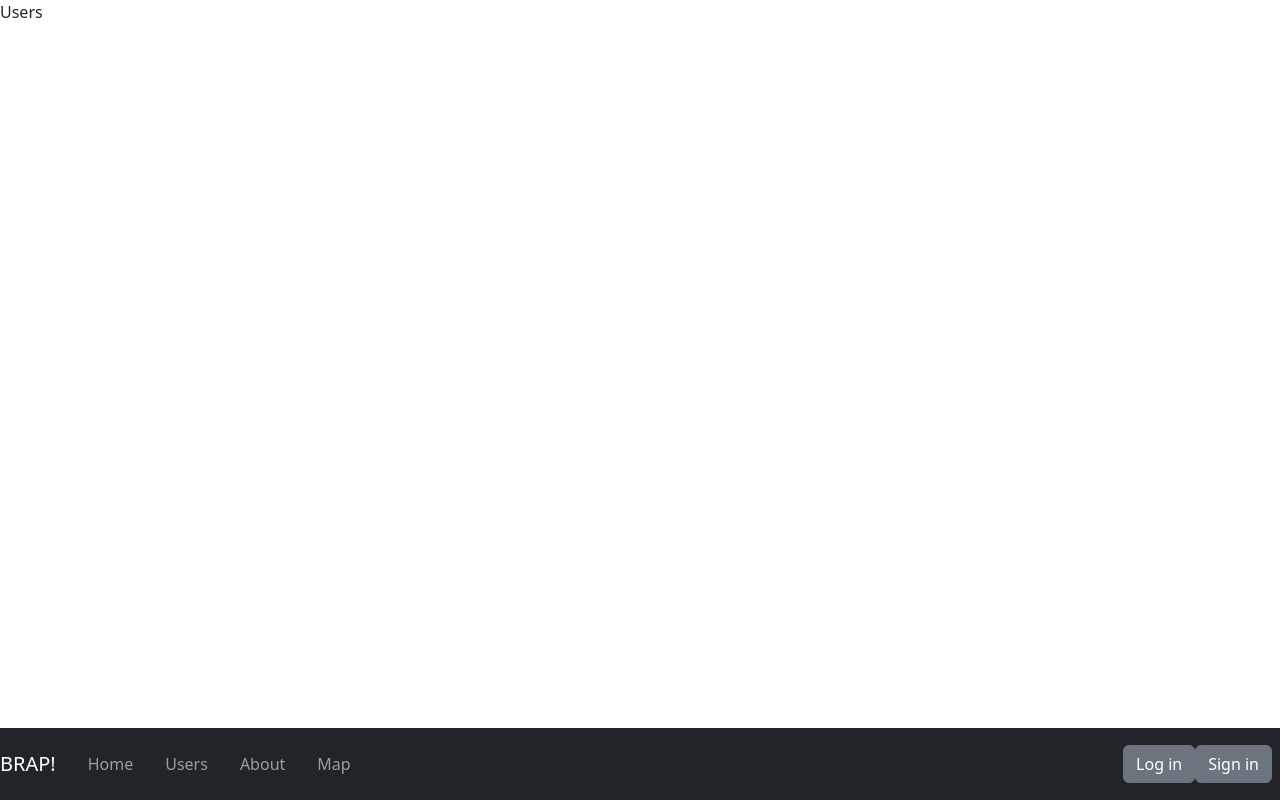
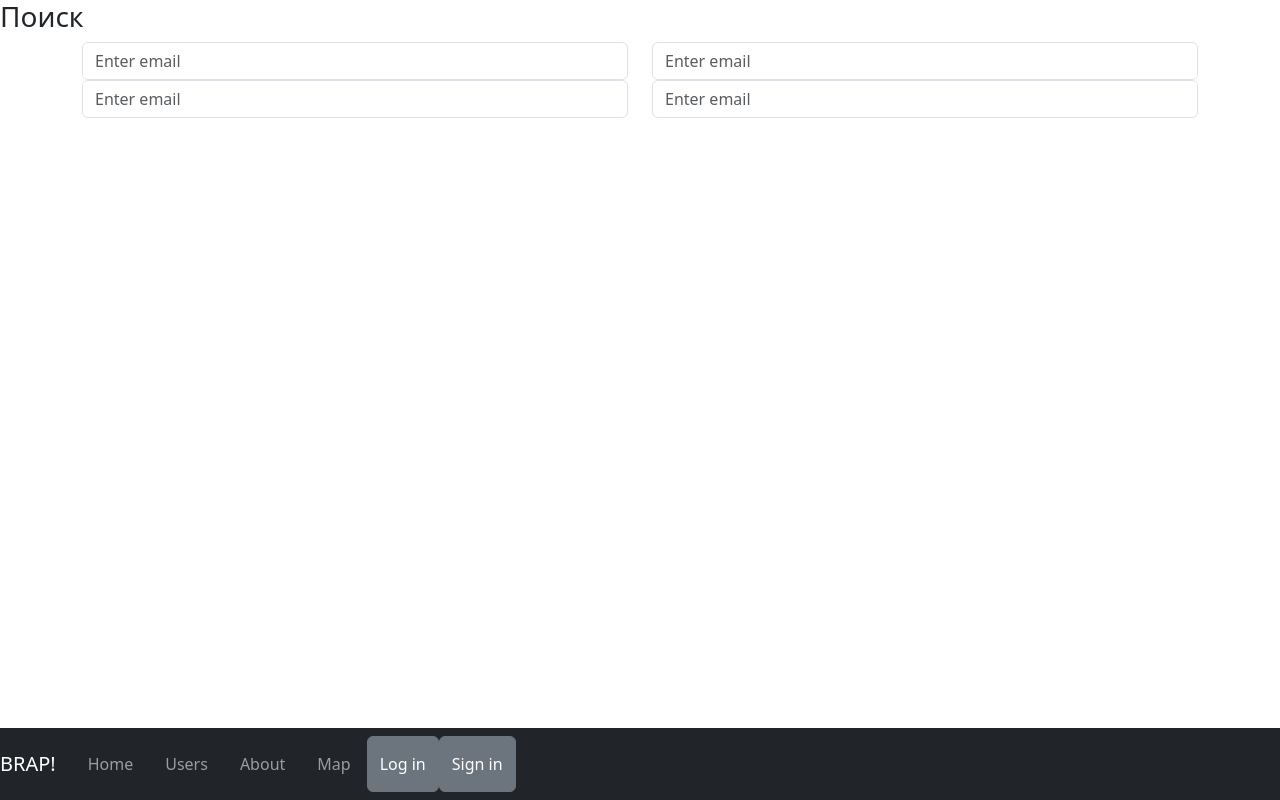
Before and after one commit to bapr5/mapapp, a React (Create React App) app: page /users in a window 1280 px wide. Built offline with nearby package versions, Linux system fonts and the light colour scheme.

Commit message:
initial commit

```diff
--- a/src/App.js
+++ b/src/App.js
@@ -18,7 +18,7 @@ import ErrorPage from './pages/ErrorPage';
 
 function App() {
 
-  return (<>
+  return (
     <BrowserRouter>
       <Navibar></Navibar>
       <Routes>
@@ -31,7 +31,6 @@ function App() {
         <Route path='*' element={<ErrorPage/>}> </Route>
       </Routes>
     </BrowserRouter>
-  </>
   );
 }
 //   const [identifier,setContent] = useState('1')
--- a/src/components/Navibar.jsx
+++ b/src/components/Navibar.jsx
@@ -16,13 +16,12 @@ export default function Navibar() {
                         <Nav.Link><Link className="nav-item nav-link" to="/users">Users</Link></Nav.Link>
                         <Nav.Link><Link className="nav-item nav-link" to="/about">About</Link></Nav.Link>
                         <Nav.Link><Link className="nav-item nav-link" to="/map">Map</Link></Nav.Link>
+                        <Nav className="ml-auto">
+                            <Button variant="primary" className="mr-2"> Log in</Button>
+                            <Button variant="primary">Sign in</Button>
+                        </Nav>
                     </Nav>
-
                 </Navbar.Collapse>
-                <Nav className="mr-auto p-2">
-                        <Button variant="primary" className="mr-2"> Log in</Button>
-                        <Button variant="primary">Sign in</Button>
-                    </Nav>
             </Navbar>
         </>
     )
--- a/src/pages/MapPage.jsx
+++ b/src/pages/MapPage.jsx
@@ -1,7 +1,9 @@
 import React from 'react'
-
+import { YMaps, Map } from '@pbe/react-yandex-maps';
 export default function MapPage() {
   return (
-    <div>Page</div>
+     <YMaps >
+      <Map  defaultState={{ center: [55.75, 37.57], zoom: 9 }} width='100%' height="600px"/>
+  </YMaps>
   )
 }
--- a/src/pages/Users.jsx
+++ b/src/pages/Users.jsx
@@ -1,7 +1,20 @@
 import React from 'react'
+import { Container, Form, Row, Col } from 'react-bootstrap'
 
 export default function Users() {
-  return (
-    <div>Users</div>
-  )
+    return (
+        <>
+            <h3>Поиск</h3>
+            <Container>
+                <Row>
+                    <Col> <Form.Control type="email" placeholder="Enter email" /></Col>
+                    <Col>  <Form.Control type="email" placeholder="Enter email" /></Col>
+                </Row>
+                <Row>
+                    <Col> <Form.Control type="email" placeholder="Enter email" /></Col>
+                    <Col>  <Form.Control type="email" placeholder="Enter email" /></Col>
+                </Row>
+            </Container>
+        </>
+    )
 }
```
